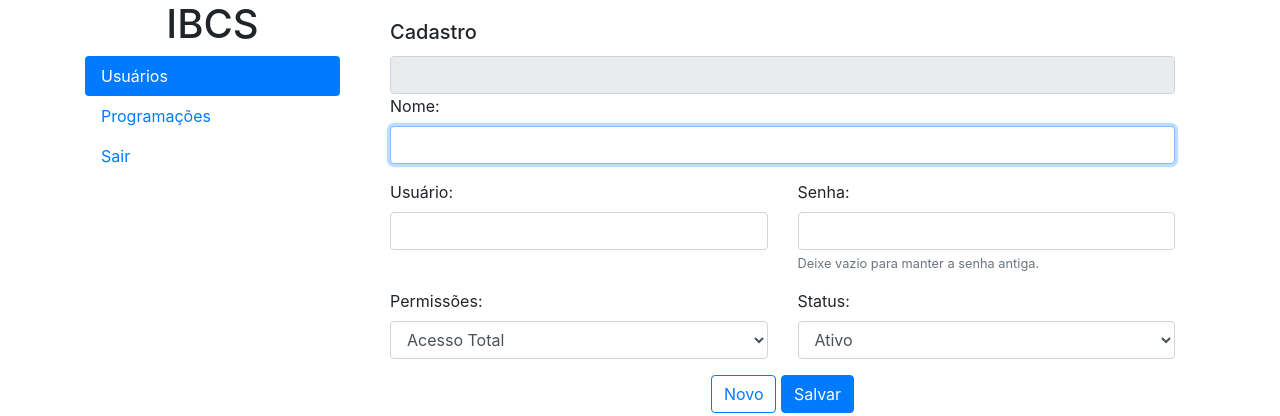
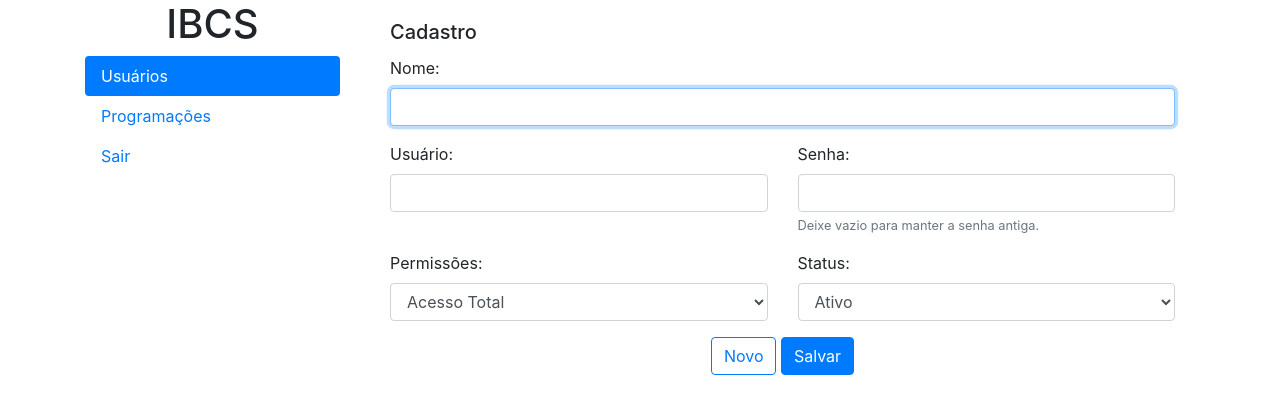
Before and after one commit to arlandantas/site_ibcs, a CodeIgniter app: page /database/admin/users in a window 1280 px wide. Shown: the top 416 px of the page. Run offline with CodeIgniter, Linux system fonts and the light colour scheme; the visitor is signed in with stand-in values (Sample User, id 1); data that the repository does not hold is empty.

Commit message:
ocultar user id field

```diff
--- a/server/application/views/admin/users.php
+++ b/server/application/views/admin/users.php
@@ -4,7 +4,7 @@
       <h5 class="card-title">Cadastro</h5>
       <div class="row">
         <div class="col-md-12">
-          <input type="text" class="form-control" disabled name="id" id="txt_id">
+          <input type="hidden" class="form-control" name="id" id="txt_id">
           <div class="form-group">
             <label for="txt_name">Nome:</label>
             <input type="text" class="form-control" name="name" id="txt_name">
```
